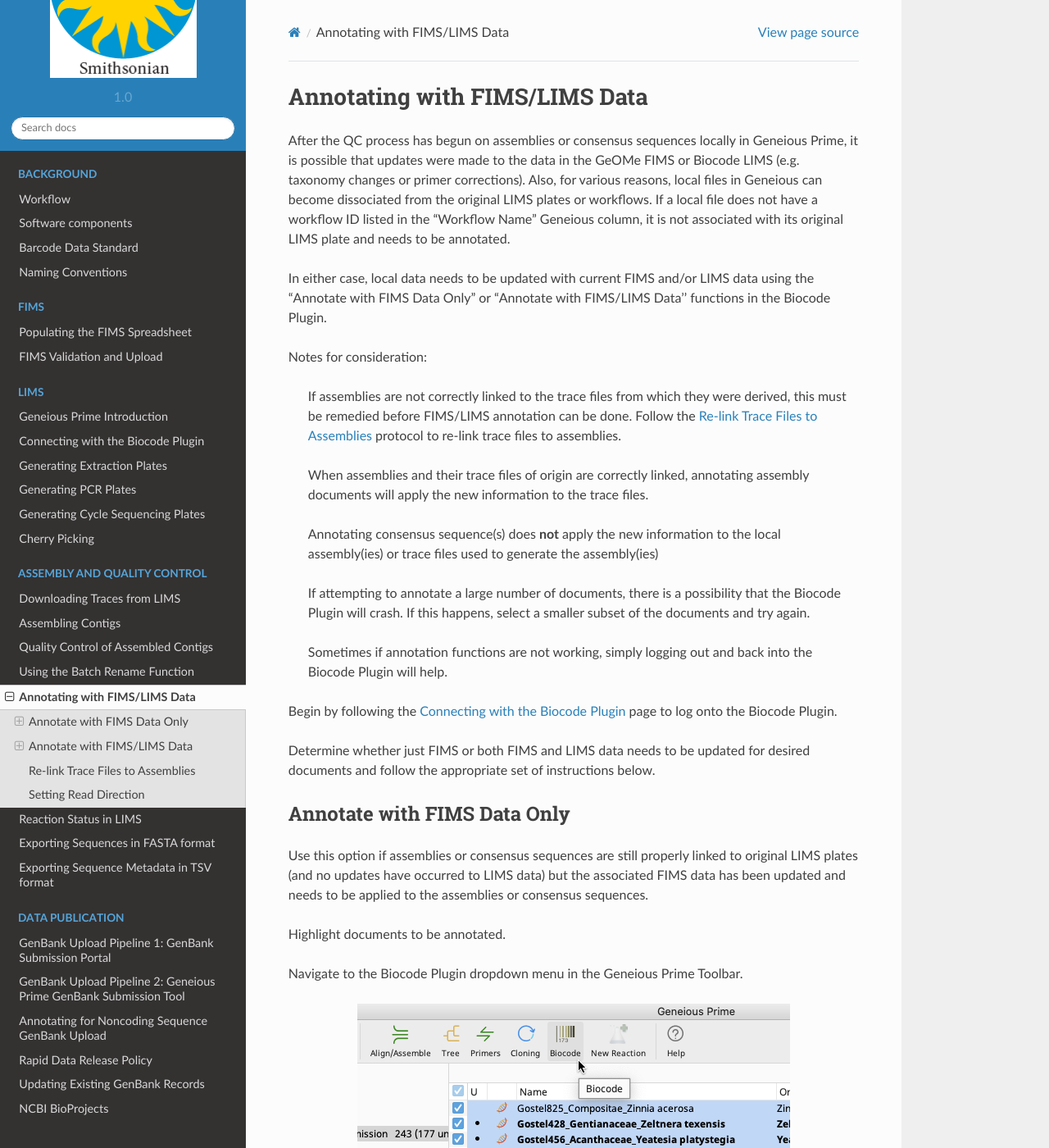
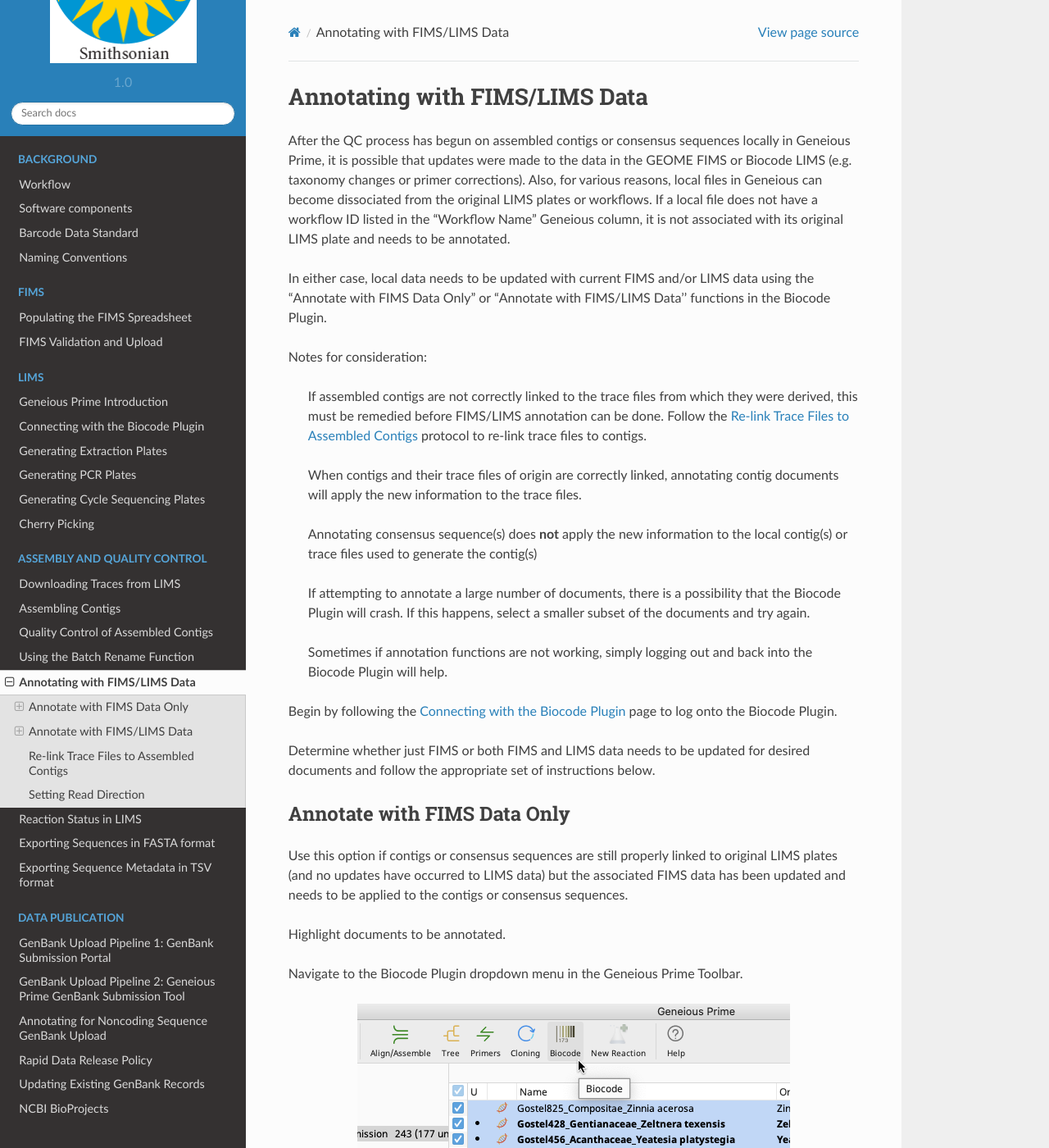
Before and after one commit to SIBarcodeNetwork/ReadtheDocsMaster, a Sphinx documentation site: the page built from Docs/annotating_fims_lims.rst, in a window 1280 px wide and 1400 px high. Shown: the whole window at 82% size. Built offline with Sphinx 7.4.7 and the Read the Docs theme 2.0.0, drawn with Linux system fonts in a browser that asks for light colours; some of the changed text lies outside the part shown.

Commit message:
Update annotating_fims_lims.rst

```diff
--- a/Docs/annotating_fims_lims.rst
+++ b/Docs/annotating_fims_lims.rst
@@ -3,17 +3,17 @@
 Annotating with FIMS/LIMS Data
 ===============================
 
-After the QC process has begun on assemblies or consensus sequences locally in Geneious Prime, it is possible that updates were made to the data in the GeOMe FIMS or Biocode LIMS (e.g. taxonomy changes or primer corrections). Also, for various reasons, local files in Geneious can become dissociated from the original LIMS plates or workflows. If a local file does not have a workflow ID listed in the “Workflow Name” Geneious column, it is not associated with its original LIMS plate and needs to be annotated.
+After the QC process has begun on assembled contigs or consensus sequences locally in Geneious Prime, it is possible that updates were made to the data in the GEOME FIMS or Biocode LIMS (e.g. taxonomy changes or primer corrections). Also, for various reasons, local files in Geneious can become dissociated from the original LIMS plates or workflows. If a local file does not have a workflow ID listed in the “Workflow Name” Geneious column, it is not associated with its original LIMS plate and needs to be annotated.
 
 In either case, local data needs to be updated with current FIMS and/or LIMS data using the “Annotate with FIMS Data Only” or “Annotate with FIMS/LIMS Data'' functions in the Biocode Plugin.
 
 Notes for consideration:
 
-  If assemblies are not correctly linked to the trace files from which they were derived, this must be remedied before FIMS/LIMS annotation can be done. Follow the :ref:`relink_trace_files-link` protocol to re-link trace files to assemblies.
+  If assembled contigs are not correctly linked to the trace files from which they were derived, this must be remedied before FIMS/LIMS annotation can be done. Follow the :ref:`relink_trace_files-link` protocol to re-link trace files to contigs.
 
-  When assemblies and their trace files of origin are correctly linked, annotating assembly documents will apply the new information to the trace files.
+  When contigs and their trace files of origin are correctly linked, annotating contig documents will apply the new information to the trace files.
 
-  Annotating consensus sequence(s) does **not** apply the new information to the local assembly(ies) or trace files used to generate the assembly(ies)
+  Annotating consensus sequence(s) does **not** apply the new information to the local contig(s) or trace files used to generate the contig(s)
 
   If attempting to annotate a large number of documents, there is a possibility that the Biocode Plugin will crash. If this happens, select a smaller subset of the documents and try again.
 
@@ -26,7 +26,7 @@
 
 Annotate with FIMS Data Only
 ----------------------------
-Use this option if assemblies or consensus sequences are still properly linked to original LIMS plates (and no updates have occurred to LIMS data) but the associated FIMS data has been updated and needs to be applied to the assemblies or consensus sequences.
+Use this option if contigs or consensus sequences are still properly linked to original LIMS plates (and no updates have occurred to LIMS data) but the associated FIMS data has been updated and needs to be applied to the contigs or consensus sequences.
 
 Highlight documents to be annotated.
 
@@ -57,13 +57,13 @@
 When using this option, the materialSampleID data must be part of the document name.
 
 Follow the :ref:`Batch_rename-link` instructions to add this information to the document names.
-For assemblies, if materialSampleID was used in De Novo Assembly to create the assemblies to be annotated, it will automatically be part of the assembly name - despite this, use the Batch Rename function to rename the documents to ensure it is correctly linked.
+For contigs, if materialSampleID was used in De Novo Assembly to create the contigs to be annotated, it will automatically be part of the contig name - despite this, use the Batch Rename function to rename the documents to ensure it is correctly linked.
 
-Indicate where in the document name materialSampleID is found and how portions of the document name are separated. In the example above, the materialSampleID is found in the first part of the assembly name and separated by “_(Underscore)”.
+Indicate where in the document name materialSampleID is found and how portions of the document name are separated. In the example above, the materialSampleID is found in the first part of the contig name and separated by “_(Underscore)”.
 
 Click “OK” and Geneious Prime will perform the Annotate with FIMS Data Only function on the selected documents.
 
-If the function is successful, updated FIMS data (such as taxonomy) should now be associated with the selected assembly or sequence files.
+If the function is successful, updated FIMS data (such as taxonomy) should now be associated with the selected contig or sequence files.
 
 If the function is not successful (which can happen for a variety of reasons), an *Operation Failed* window such as the one below will pop up and the second option in the *Annotate with FIMS Data Only* window should be tried, as described below.
 
@@ -78,7 +78,7 @@
 
 **If using this option on consensus sequences**: The tissueWell data must be part of the document names. If it is not, follow the :ref:`Batch_rename-link` instructions to add this information to the document names.
 
-**If using this option on assembly files**: The tissueWell data must be part of the trace file of origin document names.
+**If using this option on contig files**: The tissueWell data must be part of the trace file of origin document names.
 
 Once all documents have the tissueWell in their name, highlight documents to be annotated that belong to a single plate only.
 
@@ -96,13 +96,13 @@
 
 Click “OK” and Geneious Prime will perform the “Annotate with FIMS Data Only” function on the selected documents.
 
-If the function is successful, updated FIMS data (such as taxonomy) should now be associated with the selected assembly or sequence files.
+If the function is successful, updated FIMS data (such as taxonomy) should now be associated with the selected contig or sequence files.
 
 
 Annotate with FIMS/LIMS Data
 -----------------------------
 
-This option should be used when assemblies or consensus sequences need to be re-linked to original LIMS plate or workflows, or if updates have occurred in both the GeOMe FIMS and Biocode LIMS (e.g. updated primer names).
+This option should be used when contigs or consensus sequences need to be re-linked to original LIMS plate or workflows, or if updates have occurred in both the GEOME FIMS and Biocode LIMS (e.g. updated primer names).
 
 Highlight all documents to be annotated.
 
@@ -135,7 +135,7 @@
 
 Click “OK” and Geneious Prime will perform the “Annotate with FIMS/LIMS Data” function on the selected documents.
 
-If the function is successful, updated FIMS and LIMS data (such as taxonomy, primers, LIMS workflows) should now be associated with the selected assembly or sequence files.
+If the function is successful, updated FIMS and LIMS data (such as taxonomy, primers, LIMS workflows) should now be associated with the selected contig or sequence files.
 
 
 Annotate with FIMS/LIMS Data: Option 2: Annotating with Cycle Sequencing Plate/materialSampleID
@@ -148,7 +148,7 @@
 
 **If using this option on consensus sequences**: The materialSampleID data must be part of the document names. If it is not, follow the :ref:`Batch_rename-link` instructions to add this information to the document names.
 
-**If using this option on assembly files**: The materialSamplelD data must be part of the trace file of origin document names.
+**If using this option on contig files**: The materialSamplelD data must be part of the trace file of origin document names.
 
 Once documents to be annotated have materialSampleID in their name, navigate back to the *Annotate with FIMS/LIMS Data* window in the Biocode Plugin dropdown menu.
 
@@ -164,25 +164,25 @@
 
 Click “OK” and Geneious Prime will perform the “Annotate with FIMS/LIMS Data” function on the selected documents.
 
-If the function is successful, updated FIMS and LIMS data (such as taxonomy, primers, LIMS workflows) should now be associated with the selected assembly or sequence files.
+If the function is successful, updated FIMS and LIMS data (such as taxonomy, primers, LIMS workflows) should now be associated with the selected contig or sequence files.
 
 
 .. _relink_trace_files-link:
 
-Re-link Trace Files to Assemblies
----------------------------------
+Re-link Trace Files to Assembled Contigs
+----------------------------------------
 
-For various reasons, trace files can become unlinked from the assembly file in Geneious Prime, and this may prevent the “Annotate with FIMS/LIMS Data'' function from working.
+For various reasons, trace files can become unlinked from the contig file in Geneious Prime, and this may prevent the “Annotate with FIMS/LIMS Data'' function from working.
 
-If a trace file is no longer linked to an assembly file, the reference icon to the left of the trace file name in the assembly Document Viewer Contig View tab will be missing.
+If a trace file is no longer linked to a contig file, the reference icon to the left of the trace file name in the contig Document Viewer Contig View tab will be missing.
 
 .. figure:: /images/relink_traces1.png
   :align: center
   :target: /en/latest/_images/relink_traces1.png
 
-To re-link the trace files to the assembly, the “Extract” function will need to be performed.
+To re-link the trace files to the contig, the “Extract” function will need to be performed.
 
-Highlight the unlinked trace file in the assembly Document Viewer, Contig View tab.
+Highlight the unlinked trace file in the contig Document Viewer, Contig View tab.
 
 Select “extract” from the options at the top of the Contig View tab.
 
@@ -196,7 +196,7 @@
   :align: center
   :target: /en/latest/_images/relink_traces3.png
 
-In the same local Geneious directory, a new trace file is produced and linked to the assembly, as seen in the Document Viewer, Contig View. Both traces should now have the reference icon.
+In the same local Geneious directory, a new trace file is produced and linked to the contig, as seen in the Document Viewer, Contig View. Both traces should now have the reference icon.
 
 .. figure:: /images/relink_traces4.png
   :align: center
@@ -205,7 +205,7 @@
 .. note::
          If the extracted trace was the reverse read, the extracted trace will need to be reverse complemented to have the same orientation as the original trace file.
 
-The new trace file can be dragged and dropped to wherever the original unlinked trace was. The ”Annotate with FIMS/LIMS Data” function should now work on this assembly.
+The new trace file can be dragged and dropped to wherever the original unlinked trace was. The ”Annotate with FIMS/LIMS Data” function should now work on this contig.
 
 
 .. _set_read_direction-link:
```
